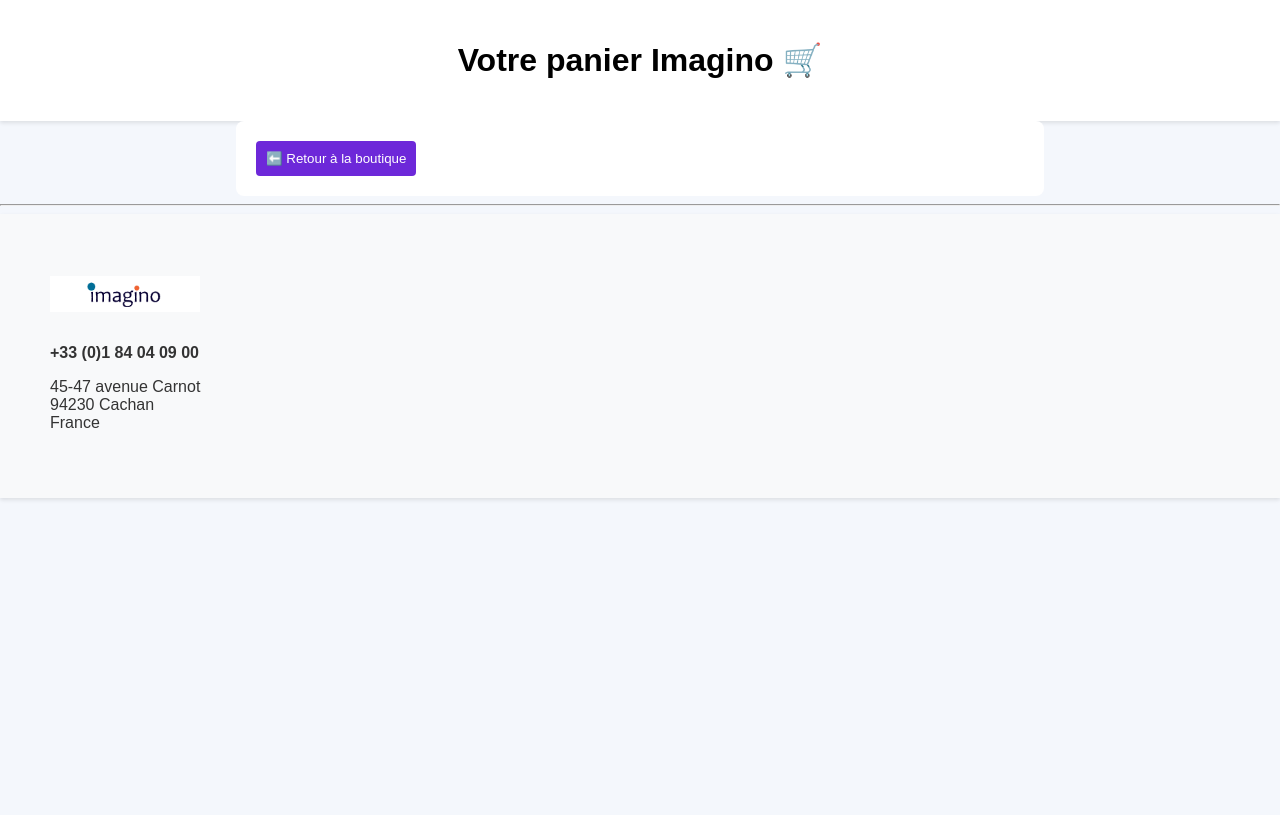
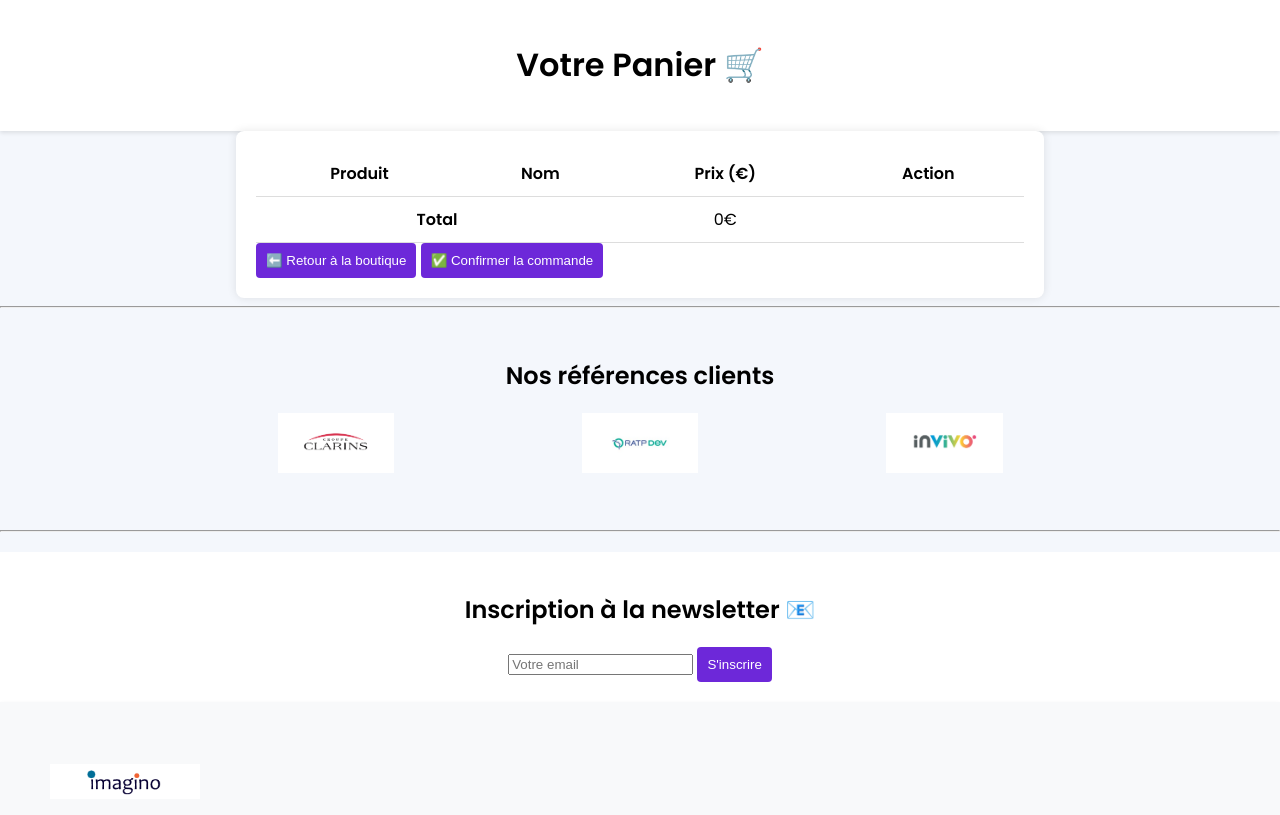
Before and after one commit to Imaginoweb/imagino-demo-web, a plain HTML site: page panier.html in a window 1280 px wide. Shown: the top 815 px of the page. Drawn offline with Linux system fonts and the light colour scheme.

Commit message:
Update panier.html

```diff
--- a/panier.html
+++ b/panier.html
@@ -3,25 +3,69 @@
 <head>
     <meta charset="UTF-8">
     <title>Votre Panier 🛒</title>
+    <link rel="stylesheet" href="https://fonts.googleapis.com/css2?family=Poppins:wght@300;400;600&display=swap">
     <style>
         body { font-family: 'Poppins', Arial, sans-serif; margin:0; padding:0; background-color: #f4f7fc; }
         header, footer { padding: 20px; text-align: center; background: #fff; box-shadow: 0 2px 4px rgba(0,0,0,0.1); }
-        .cart-container { width: 60%; margin: auto; background: #fff; padding: 20px; border-radius: 8px; }
+        .cart-container { width: 60%; margin: auto; background: #fff; padding: 20px; border-radius: 8px; box-shadow: 0 0 10px rgba(0,0,0,0.1); }
+        table { width: 100%; border-collapse: collapse; }
+        th, td { padding: 10px; text-align: center; border-bottom: 1px solid #ddd; }
         img { width: 60px; height: 60px; object-fit: contain; }
         button { padding: 10px; background-color: #6D28D9; color:white; border:none; border-radius:4px; cursor:pointer; }
+        .remove-btn { background-color: red; padding: 5px 8px; font-size: 14px; }
     </style>
 </head>
 <body>
 
 <header>
-    <h1>Votre panier Imagino 🛒</h1>
+    <h1>Votre Panier 🛒</h1>
 </header>
 
 <div class="cart-container">
+    <table>
+        <thead>
+            <tr>
+                <th>Produit</th>
+                <th>Nom</th>
+                <th>Prix (€)</th>
+                <th>Action</th>
+            </tr>
+        </thead>
+        <tbody id="panierItems"></tbody>
+        <tfoot>
+            <tr>
+                <td colspan="2"><strong>Total</strong></td>
+                <td id="totalPrix"></td>
+                <td></td>
+            </tr>
+        </tfoot>
+    </table>
     <button onclick="window.location.href='index.html'">⬅️ Retour à la boutique</button>
+    <button onclick="alert('Commande confirmée 🎉')">✅ Confirmer la commande</button>
 </div>
 
 <hr>
+
+<!-- Carrousel des références clients -->
+<section style="text-align: center; margin: 50px 0;">
+    <h2>Nos références clients</h2>
+    <div class="carousel">
+        <img src="client1.png" alt="Client 1" style="width: 300px;">
+        <img src="client2.png" alt="Client 2" style="width: 300px;">
+        <img src="client3.png" alt="Client 3" style="width: 300px;">
+    </div>
+</section>
+
+<hr>
+
+<!-- Inscription à la newsletter -->
+<div style="text-align:center; padding:20px; background-color:#fff; margin-top:20px;">
+    <h2>Inscription à la newsletter 📧</h2>
+    <form>
+        <input type="email" placeholder="Votre email" id="email" required>
+        <button type="button" onclick="inscrireUtilisateur()">S'inscrire</button>
+    </form>
+</div>
 
 <footer style="background-color: #f8f9fa; padding: 40px 0; font-family: Arial, sans-serif; color: #333;">
     <div style="display: flex; justify-content: center; flex-wrap: wrap; max-width: 1200px; margin: auto;">
@@ -33,5 +77,37 @@
     </div>
 </footer>
 
+<script>
+let panier = JSON.parse(localStorage.getItem('panier') || '[]');
+let container = document.getElementById('panierItems');
+let total = 0;
+
+function afficherPanier() {
+    container.innerHTML = "";
+    total = 0;
+
+    panier.forEach((p, index) => {
+        total += p.prix;
+        container.innerHTML += `
+            <tr>
+                <td><img src="${p.image}" alt="${p.nom}"></td>
+                <td>${p.nom}</td>
+                <td>${p.prix}€</td>
+                <td><button class="remove-btn" onclick="supprimerArticle(${index})">❌</button></td>
+            </tr>`;
+    });
+
+    document.getElementById('totalPrix').innerText = total + "€";
+}
+
+function supprimerArticle(index) {
+    panier.splice(index, 1);
+    localStorage.setItem('panier', JSON.stringify(panier));
+    afficherPanier();
+}
+
+document.addEventListener('DOMContentLoaded', afficherPanier);
+</script>
+
 </body>
 </html>
```
